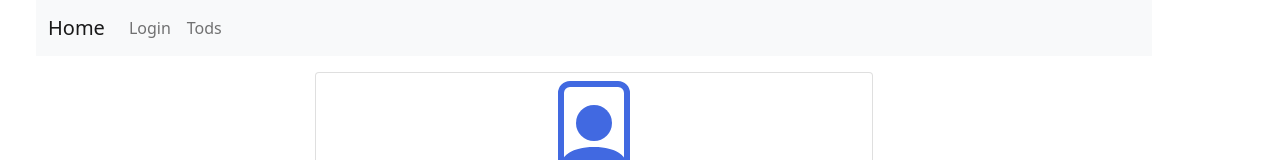
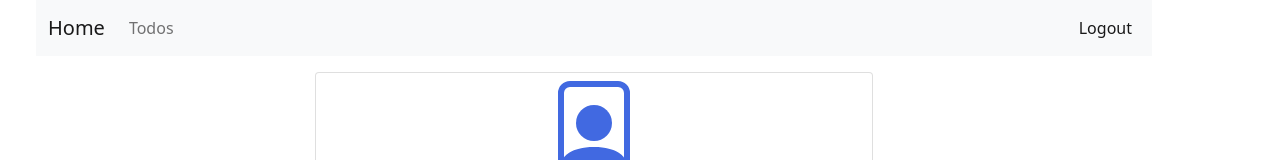
Before and after one commit to hassanesidiammi/todolist, a React (Create React App) app in the folder client/: page /login in a window 1280 px wide. Shown: the top 160 px of the page. Built offline with nearby package versions, Linux system fonts and the light colour scheme; sample sign-in values are in the browser's storage.

Commit message:
Front, login/logout links.

```diff
--- a/client/src/component/login.jsx
+++ b/client/src/component/login.jsx
@@ -33,7 +33,7 @@ const Login = () => {
     login(username, password).then(
       () => {
         navigate("/todos");
-        // window.location.reload();
+        window.location.reload();
       },
       (error) => {
         const resMessage =
--- a/client/src/component/nave.jsx
+++ b/client/src/component/nave.jsx
@@ -1,6 +1,14 @@
-import { Link } from "react-router-dom";
+import { Link, NavLink, useNavigate } from "react-router-dom";
+import { getCurrentUser } from "../services/auth.service";
 
 const Nave = () => {
+  let navigate = useNavigate();
+  const logout = () => {
+    localStorage.clear();
+    navigate("/");
+    window.location.reload();
+  }
+
   return (
     <>
     <nav className="navbar navbar-expand-lg navbar-light bg-light">
@@ -12,11 +20,21 @@ const Nave = () => {
         <div className="collapse navbar-collapse" id="navbarSupportedContent">
           <ul className="navbar-nav me-auto mb-2 mb-lg-0">
             <li className="nav-item">
-              <Link to="/login" className="nav-link">Login</Link>
+              <NavLink to="/todos" className="nav-link" >Todos</NavLink>
             </li>
-            <li className="nav-item">
-              <Link to="/todos" className="nav-link">Tods</Link>
-            </li>
+          </ul>
+
+          <ul className="navbar-nav ms-auto">
+
+              <li className="nav-item">
+
+                {
+                  getCurrentUser() ? (
+                    <a className="nav-link active link link-danger" onClick={logout}>Logout</a>
+                  ) : (
+                    <NavLink to="/login" className="nav-link">Login</NavLink>
+                  )}
+              </li>
           </ul>
         </div>
       </div>
```
